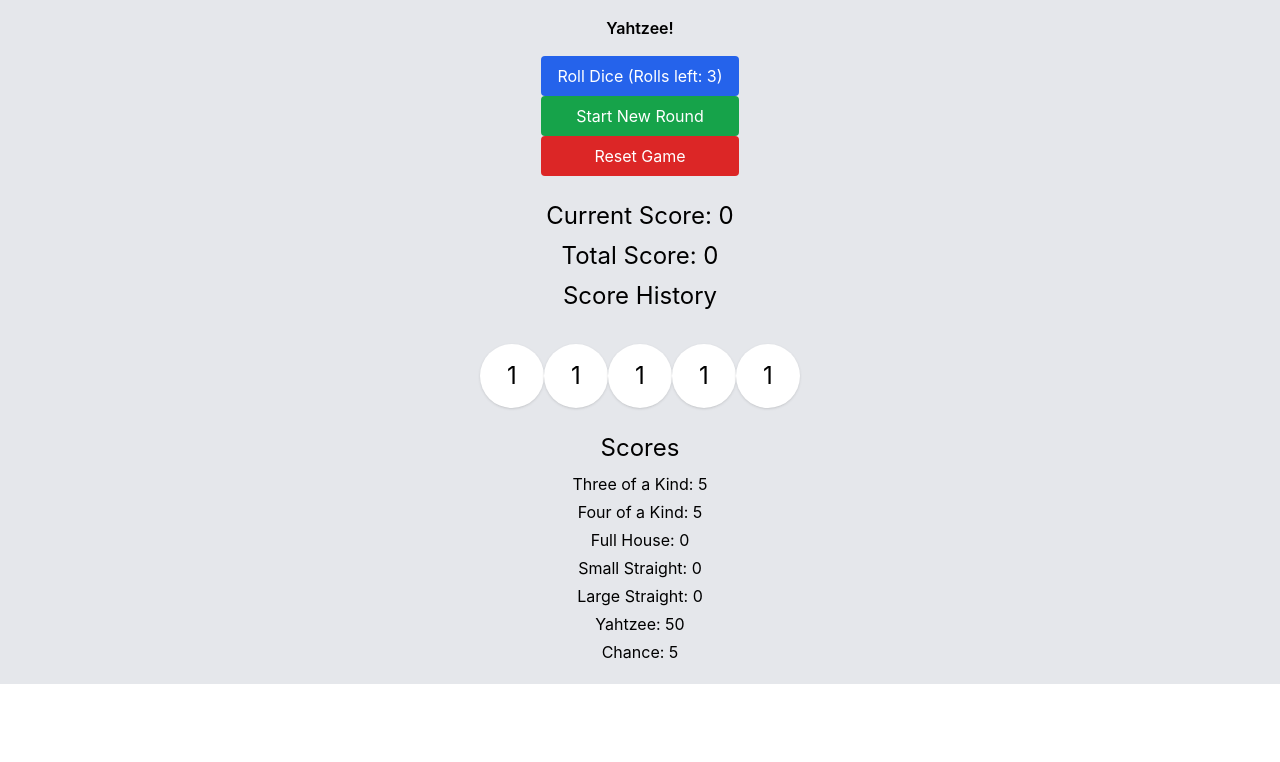
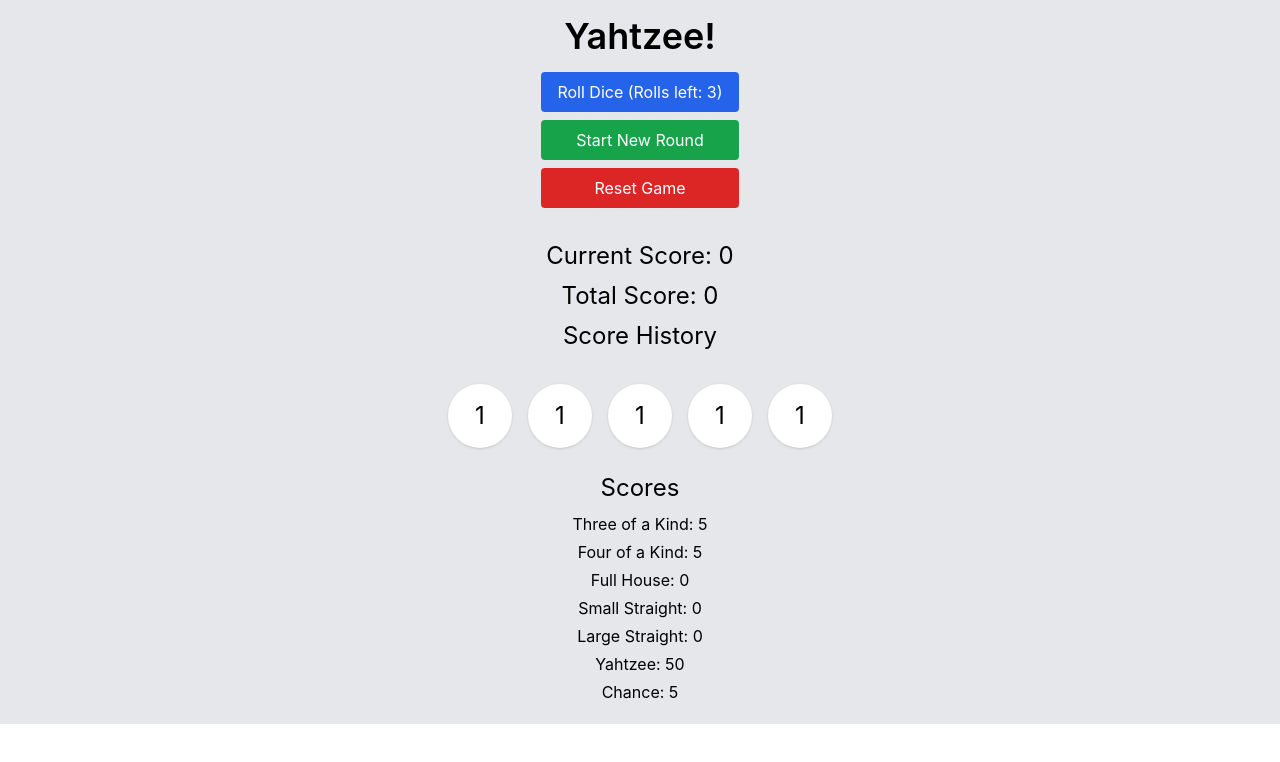
Before and after one commit to HOOLAHAN/yahtzee, a React (Create React App) app: page / in a window 1280 px wide. Shown: the top 762 px of the page. Built offline with nearby package versions, Linux system fonts and the light colour scheme.

Commit message:
improved spacing of components

```diff
--- a/src/App.tsx
+++ b/src/App.tsx
@@ -176,15 +176,15 @@ const App: React.FC<AppProps> = ({ initialDice = [1, 1, 1, 1, 1] }) => {
 
   return (
     <div className="App bg-gray-200 min-h-screen flex flex-col items-center justify-center p-4 md:p-8">
-    <h1 className="text-3xl md:text-4xl font-semibold mb-4">Yahtzee!</h1>
+    <h1 className="text-4xl md:text-5xl font-semibold mb-4">Yahtzee!</h1>
     <div className="flex flex-col md:flex-row space-y-4 md:space-y-0 md:space-x-4 mb-6">
-      <button className="w-full md:w-auto transition duration-300 ease-in-out transform hover:scale-105 py-2 px-4 bg-blue-600 text-white rounded hover:bg-blue-700 focus:ring focus:ring-blue-200" onClick={rollDice} disabled={rollsLeft <= 0}>
+      <button className="w-full md:w-auto transition duration-300 ease-in-out transform hover:scale-105 py-2 px-4 bg-blue-600 text-white rounded hover:bg-blue-700 focus:ring focus:ring-blue-200 mb-2" onClick={rollDice} disabled={rollsLeft <= 0}>
         Roll Dice (Rolls left: {rollsLeft})
       </button>
-      <button className="transition duration-300 ease-in-out transform hover:scale-105 py-2 px-4 w-full md:w-auto bg-green-600 text-white rounded hover:bg-green-700 focus:ring focus:ring-green-200" onClick={startNewRound}>
+      <button className="transition duration-300 ease-in-out transform hover:scale-105 py-2 px-4 w-full md:w-auto bg-green-600 text-white rounded hover:bg-green-700 focus:ring focus:ring-green-200 mb-2" onClick={startNewRound}>
         Start New Round
       </button>
-      <button className="transition duration-300 ease-in-out transform hover:scale-105 py-2 px-4 w-full md:w-auto bg-red-600 text-white rounded hover:bg-red-700 focus:ring focus:ring-red-200" onClick={resetGame}>
+      <button className="transition duration-300 ease-in-out transform hover:scale-105 py-2 px-4 w-full md:w-auto bg-red-600 text-white rounded hover:bg-red-700 focus:ring focus:ring-red-200 mb-2" onClick={resetGame}>
         Reset Game
       </button>
     </div>
@@ -196,7 +196,7 @@ const App: React.FC<AppProps> = ({ initialDice = [1, 1, 1, 1, 1] }) => {
         <li key={index}>{score}</li>
       ))}
     </ul>
-    <div className="flex flex-wrap justify-center space-x-2 space-y-4 mb-6">
+    <div className="flex flex-wrap justify-center space-x-4 space-y-4 mb-6">
       {dice.map((die, index) => (
         <Die
           key={index}
```
